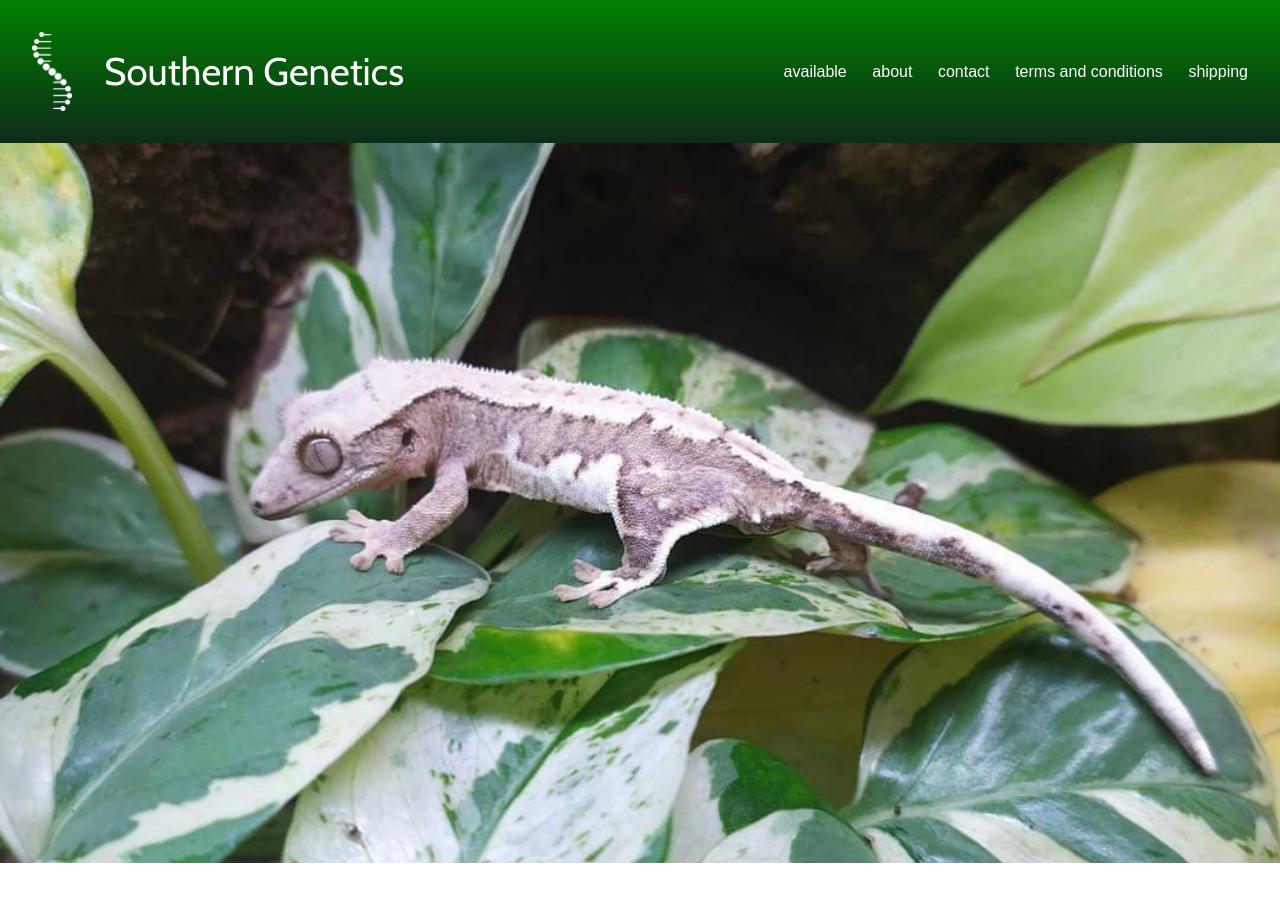
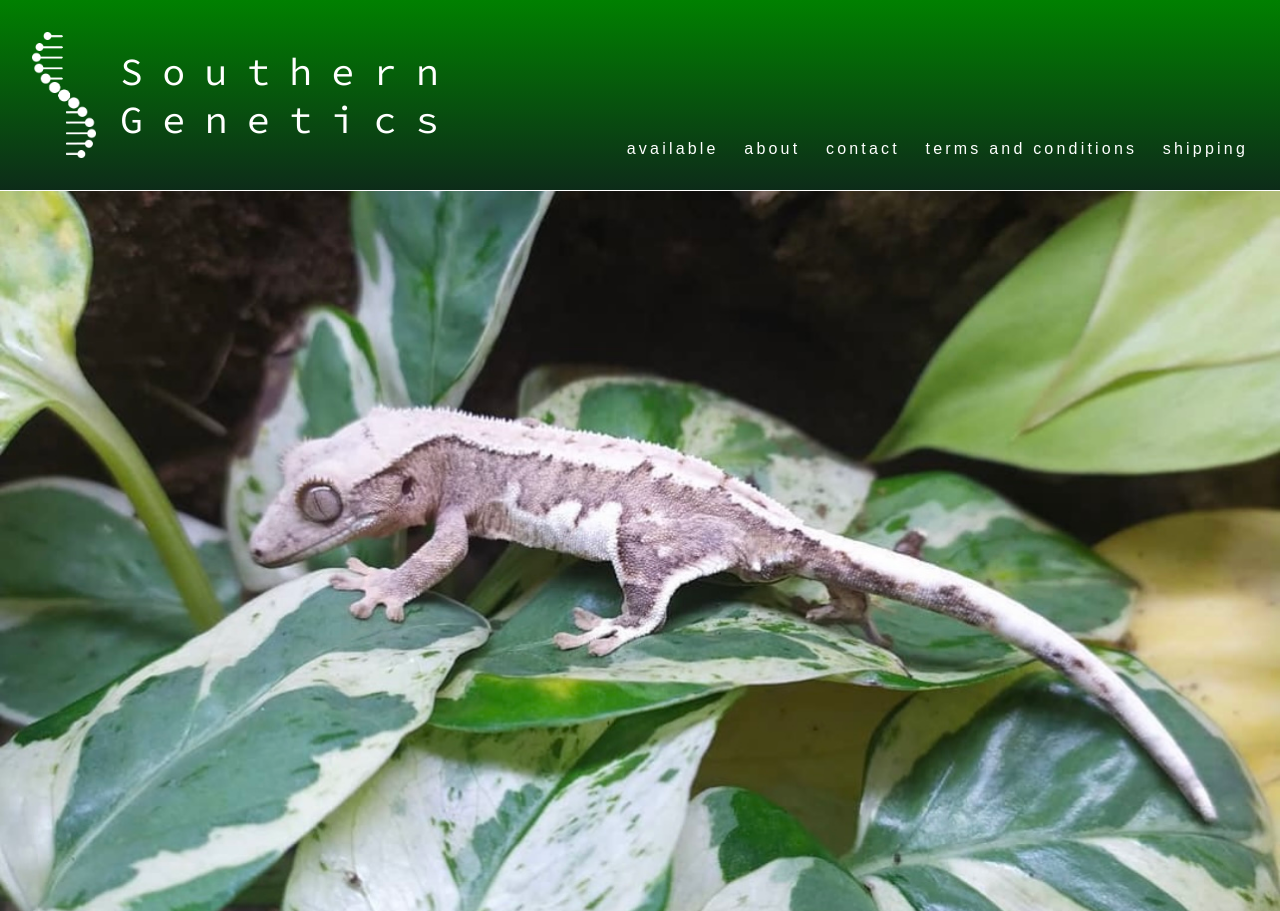
Before and after one commit to JoshuaMeeks/sogen-reptiles, a React (Create React App) app: page / in a window 1280 px wide. Before the commit the page ends 863 px from the top, so only its background shows below. Built offline with nearby package versions, Linux system fonts and the light colour scheme.

Commit message:
Logo resizing and styling

```diff
--- a/src/components/Hero.css
+++ b/src/components/Hero.css
@@ -1,4 +1,5 @@
 .hero-container {
+  text-align: center;
   width: 100%;
   height: 45em;
   background-image: url('/public/resources/IMG_0405.jpg');
@@ -6,3 +7,13 @@
   background-position: center;
   background-size: cover;
 }
+
+.hero-container > button {
+  color: #FFFFFF;
+  background-color: rgb(174, 191, 16);
+  border-radius: 1em;
+  font-size: 2em;
+  padding: .2em 1em .2em 1em;
+  border: none;
+  margin-top: 2em;
+}
--- a/src/components/Hero.js
+++ b/src/components/Hero.js
@@ -3,8 +3,8 @@ import './Hero.css';
 
 export const Hero = () => {
   return (
-    <div className='hero-container'></div>
+    <div className='hero-container'>
+      {/* <button>available</button> */}
+    </div>
   )
 }
-
-{/* <img src="resources/hero.png" alt="Hero Image" className='hero-image'/> */}
--- a/src/components/Navbar.css
+++ b/src/components/Navbar.css
@@ -2,6 +2,7 @@ header {
   background: linear-gradient(green, rgb(13, 44, 25));
   padding: 2em;
   font-family: sans-serif;
+  border-bottom: solid white 1px;
 }
 
 nav {
@@ -12,25 +13,27 @@ nav {
 .logo > a {
   display: flex;
   align-items: center;
-  gap: 2em;
+  gap: 1.5em;
 }
 
 .logo > a > img {
-  width: 40px;
+  width: 4em;
 }
 
 .logo > a > span {
-  font-family: 'Cabin', sans-serif;
+  font-family: 'Source Code Pro', monospace;
   font-weight: 400;
+  letter-spacing: .5em;
   color: #FFFFFF;
   font-size: 2.4em;
 }
 
 .links {
   display: flex;
-  align-items: center;
+  align-items: end;
   gap: 1.6em;
   list-style: none;
+  letter-spacing: .2em;
 }
 
 a {
--- a/src/components/Navbar.js
+++ b/src/components/Navbar.js
@@ -8,7 +8,7 @@ export const Navbar = () => {
         <div className="logo">
           <a href='#'>
             <img src='./resources/logo.png' alt='SoGen Reptiles'></img>
-            <span>Southern Genetics</span>
+            <span>Southern<br></br>Genetics</span>
           </a>
         </div>
         <ul className='links'>
--- a/src/index.css
+++ b/src/index.css
@@ -1,4 +1,5 @@
 @import url('https://fonts.googleapis.com/css2?family=Cabin:wght@400;500;700&display=swap');
+@import url('https://fonts.googleapis.com/css2?family=Source+Code+Pro:wght@300;400;500&display=swap');
 
 * {
   margin: 0;
```
